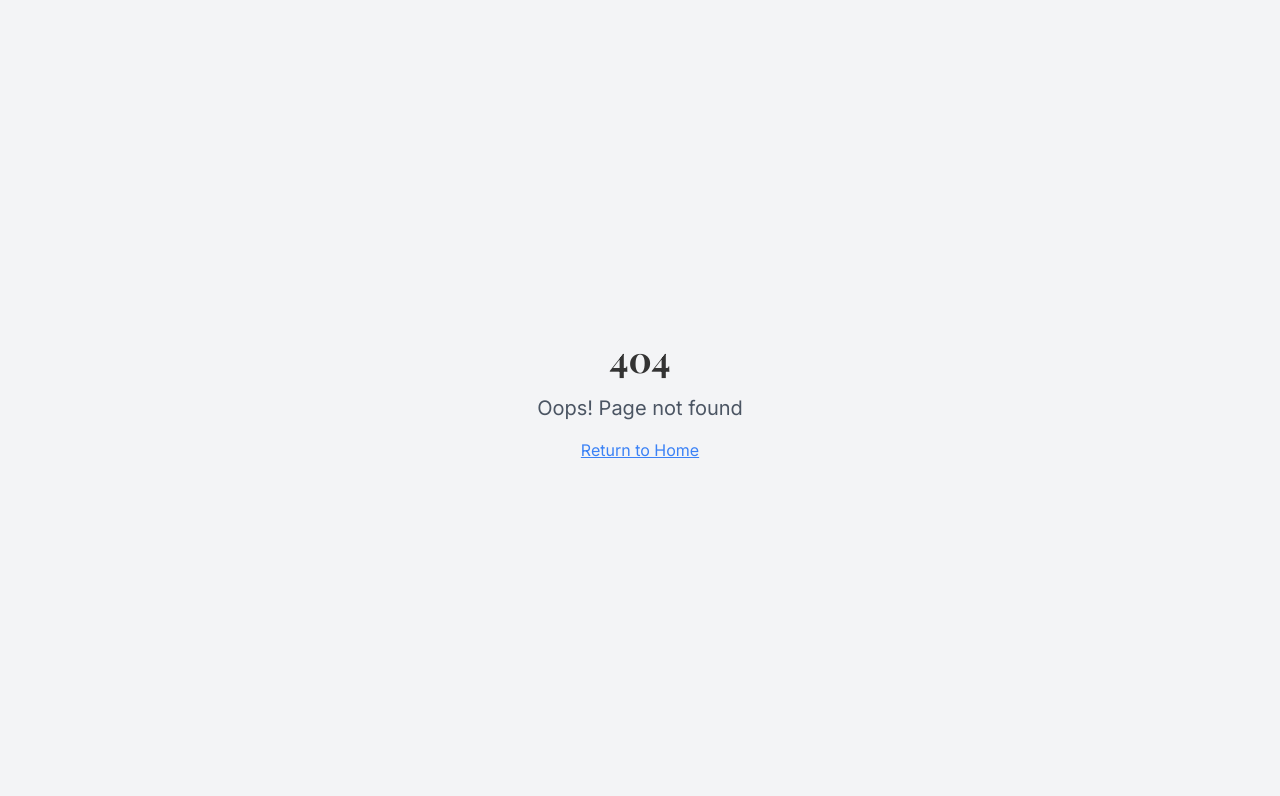
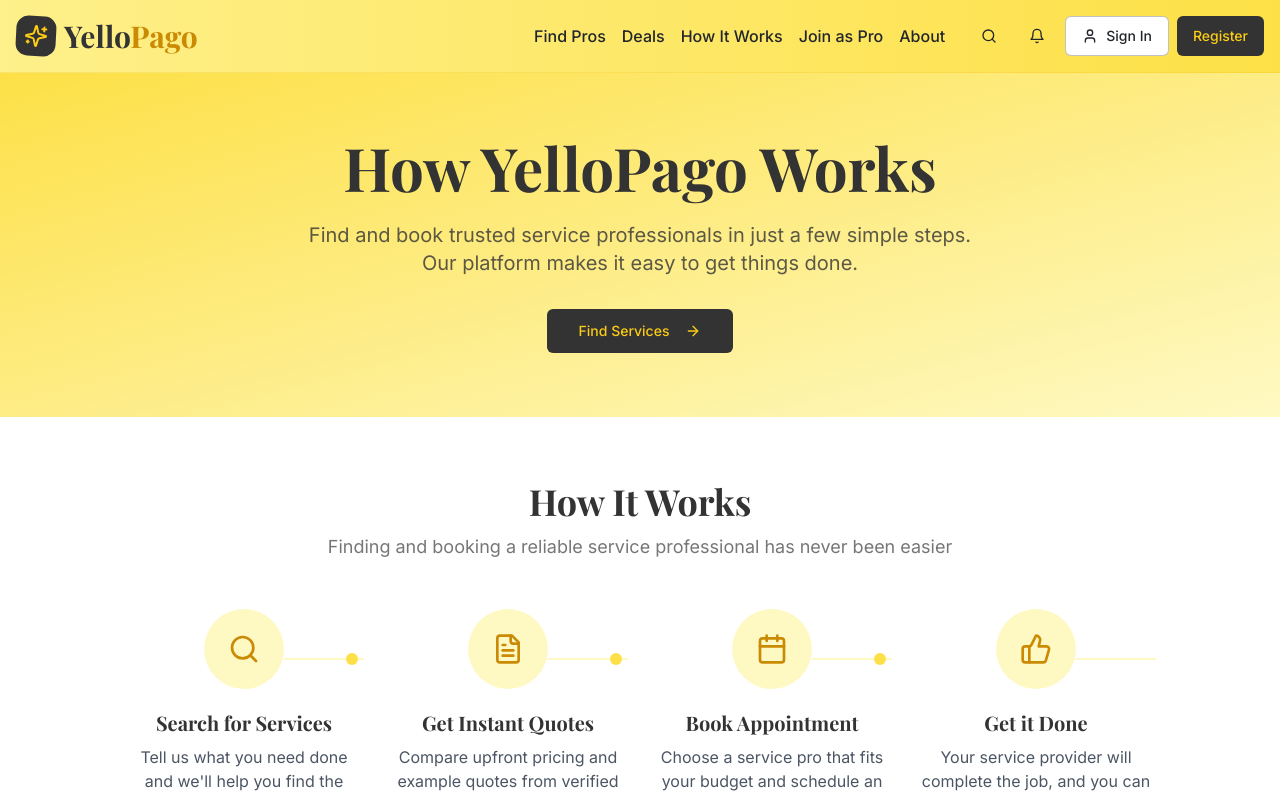
Before and after one commit to pepicek/handy-home-guide, a React (Vite) app: page /how-it-works in a window 1280 px wide. Before the commit this address had no page. Shown: the top 796 px of the page. Built offline with nearby package versions, Linux system fonts and the light colour scheme.

Commit message:
Add How It Works page

```diff
--- a/src/App.tsx
+++ b/src/App.tsx
@@ -1,3 +1,4 @@
+
 import { Toaster } from "@/components/ui/toaster";
 import { Toaster as Sonner } from "@/components/ui/sonner";
 import { TooltipProvider } from "@/components/ui/tooltip";
@@ -7,6 +8,7 @@ import Index from "./pages/Index";
 import Search from "./pages/Search";
 import NotFound from "./pages/NotFound";
 import SpecialOffersPage from "./pages/SpecialOffers";
+import HowItWorksPage from "./pages/HowItWorks";
 
 const queryClient = new QueryClient();
 
@@ -20,6 +22,7 @@ const App = () => (
           <Route path="/" element={<Index />} />
           <Route path="/search" element={<Search />} />
           <Route path="/special-offers" element={<SpecialOffersPage />} />
+          <Route path="/how-it-works" element={<HowItWorksPage />} />
           <Route path="/providers" element={<NotFound />} />
           <Route path="/about" element={<NotFound />} />
           <Route path="*" element={<NotFound />} />
--- a/src/components/Header.tsx
+++ b/src/components/Header.tsx
@@ -28,6 +28,7 @@ const Header = () => {
           <nav className="flex items-center space-x-4">
             <Link to="/search" className="hover:text-yellow-800 font-medium transition-colors duration-200">Find Pros</Link>
             <Link to="/special-offers" className="hover:text-yellow-800 font-medium transition-colors duration-200">Deals</Link>
+            <Link to="/how-it-works" className="hover:text-yellow-800 font-medium transition-colors duration-200">How It Works</Link>
             <Link to="/providers" className="hover:text-yellow-800 font-medium transition-colors duration-200">Join as Pro</Link>
             <Link to="/about" className="hover:text-yellow-800 font-medium transition-colors duration-200">About</Link>
           </nav>
@@ -64,6 +65,9 @@ const Header = () => {
                 <Link to="/special-offers" className="w-full">Deals</Link>
               </DropdownMenuItem>
               <DropdownMenuItem>
+                <Link to="/how-it-works" className="w-full">How It Works</Link>
+              </DropdownMenuItem>
+              <DropdownMenuItem>
                 <Link to="/providers" className="w-full">Join as Pro</Link>
               </DropdownMenuItem>
               <DropdownMenuItem>
--- /dev/null
+++ b/src/pages/HowItWorks.tsx
@@ -0,0 +1,81 @@
+
+import Header from "@/components/Header";
+import Footer from "@/components/Footer";
+import HowItWorksComponent from "@/components/HowItWorks";
+import { Button } from "@/components/ui/button";
+import { Link } from "react-router-dom";
+import { ArrowRight, Star, Shield, Clock, Users } from "lucide-react";
+
+const HowItWorksPage = () => {
+  return (
+    <div className="flex flex-col min-h-screen">
+      <Header />
+      <main className="flex-grow">
+        {/* Hero Section */}
+        <section className="bg-gradient-to-br from-yellow-300 to-yellow-100 py-16">
+          <div className="container mx-auto px-4 text-center">
+            <h1 className="font-poster text-4xl md:text-5xl lg:text-6xl text-anthracite font-bold mb-6">
+              How YelloPago Works
+            </h1>
+            <p className="text-lg md:text-xl text-anthracite/80 max-w-2xl mx-auto mb-8">
+              Find and book trusted service professionals in just a few simple steps.
+              Our platform makes it easy to get things done.
+            </p>
+            <div className="flex flex-wrap gap-4 justify-center">
+              <Link to="/search">
+                <Button size="lg" className="bg-anthracite hover:bg-anthracite/90 text-yellow-400">
+                  Find Services
+                  <ArrowRight className="ml-2 h-4 w-4" />
+                </Button>
+              </Link>
+            </div>
+          </div>
+        </section>
+
+        <HowItWorksComponent />
+
+        {/* Benefits Section */}
+        <section className="py-16 bg-white">
+          <div className="container mx-auto px-4">
+            <h2 className="text-3xl md:text-4xl font-bold text-center text-anthracite mb-12 font-poster">
+              Why Choose YelloPago
+            </h2>
+            <div className="grid grid-cols-1 md:grid-cols-2 lg:grid-cols-4 gap-8">
+              <div className="text-center">
+                <div className="w-16 h-16 bg-yellow-100 rounded-full flex items-center justify-center mx-auto mb-4">
+                  <Star className="w-8 h-8 text-yellow-600" />
+                </div>
+                <h3 className="text-xl font-bold mb-2">Quality Service</h3>
+                <p className="text-gray-600">Verified professionals with real reviews from customers</p>
+              </div>
+              <div className="text-center">
+                <div className="w-16 h-16 bg-yellow-100 rounded-full flex items-center justify-center mx-auto mb-4">
+                  <Shield className="w-8 h-8 text-yellow-600" />
+                </div>
+                <h3 className="text-xl font-bold mb-2">Secure Booking</h3>
+                <p className="text-gray-600">Protected payments and verified service providers</p>
+              </div>
+              <div className="text-center">
+                <div className="w-16 h-16 bg-yellow-100 rounded-full flex items-center justify-center mx-auto mb-4">
+                  <Clock className="w-8 h-8 text-yellow-600" />
+                </div>
+                <h3 className="text-xl font-bold mb-2">Save Time</h3>
+                <p className="text-gray-600">Quick booking process and instant quotes</p>
+              </div>
+              <div className="text-center">
+                <div className="w-16 h-16 bg-yellow-100 rounded-full flex items-center justify-center mx-auto mb-4">
+                  <Users className="w-8 h-8 text-yellow-600" />
+                </div>
+                <h3 className="text-xl font-bold mb-2">Large Network</h3>
+                <p className="text-gray-600">Access to thousands of qualified professionals</p>
+              </div>
+            </div>
+          </div>
+        </section>
+      </main>
+      <Footer />
+    </div>
+  );
+};
+
+export default HowItWorksPage;
```
